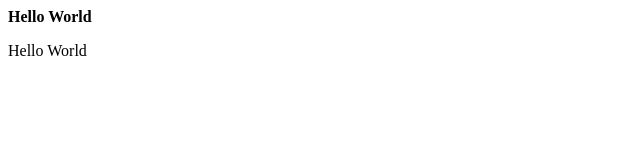
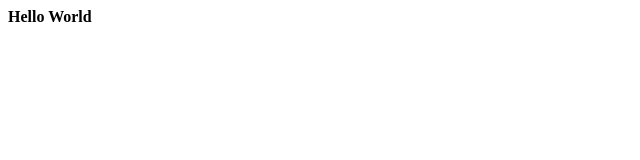
Before and after one commit to Sumit-05J/landing-page, a plain HTML site: page index.html in a window 1280 px wide. Shown: the full height of the page, 0-640 px from the left. Drawn offline with Linux system fonts and the light colour scheme.

Commit message:
first commit

```diff
--- a/index.html
+++ b/index.html
@@ -3,10 +3,9 @@
   <head>
     <meta charset="UTF-8">
     <meta name="viewport" content="width=device-width, initial-scale=1.0">
-    <title>Hello World </title>
+    <title>Hello world, hi </title>
   </head>
   <body>
     <b>Hello World</b>
-    <p>Hello World</p>
   </body>
 </html>
```
